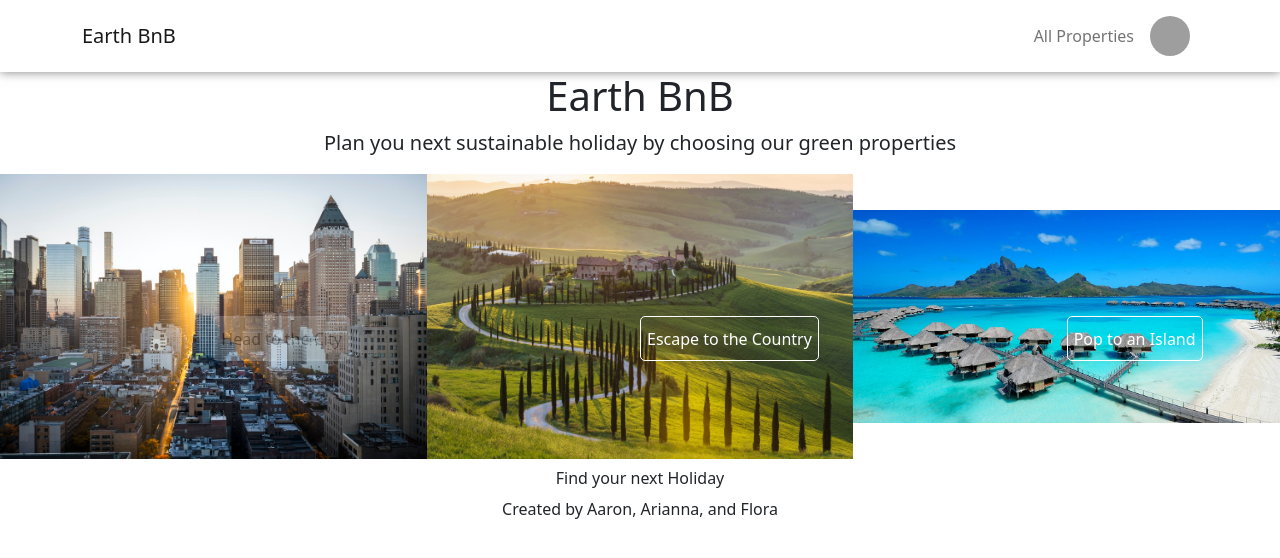
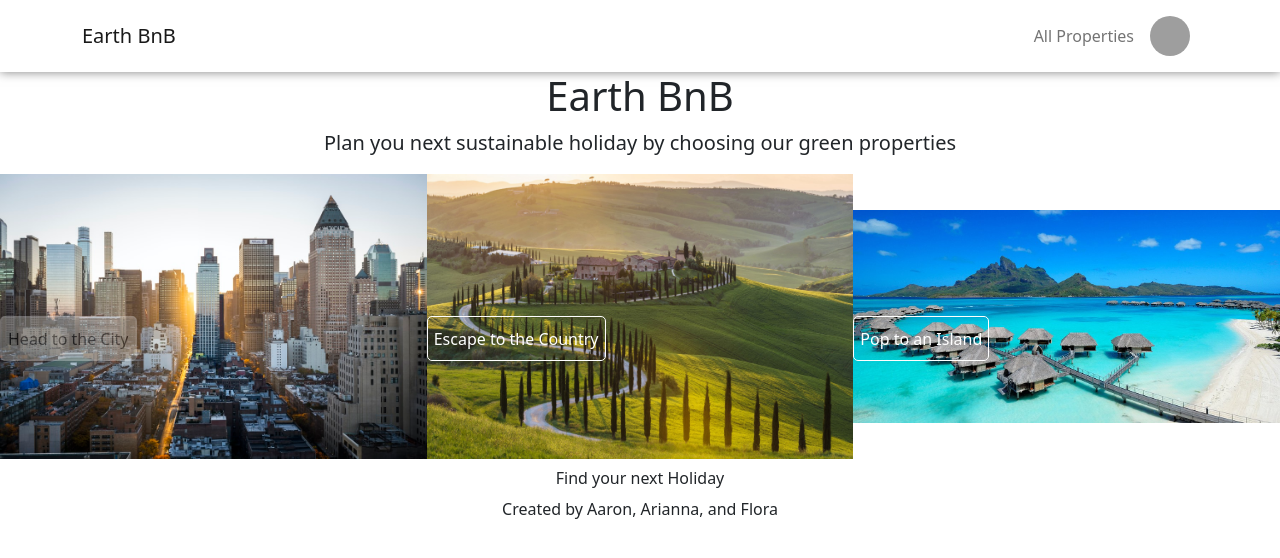
Before and after one commit to silverjana/SEI-project3-Earthbnb-frontend, a React (Create React App) app: page / in a window 1280 px wide. In both pictures the pointer is over the button "Head to the City". Shown: the top 558 px of the page. Built offline with nearby package versions, Linux system fonts and the light colour scheme; grey boxes are pictures that could not be loaded.

Commit message:
main css changes

```diff
--- a/src/styles/main.css
+++ b/src/styles/main.css
@@ -56,6 +56,7 @@
 
 .btn-homepage {
   border: none;
+  left: 0%;
   top: 50%;
   background: transparent;
   position: absolute;
@@ -68,7 +69,7 @@
 }
 
 .btn-homepage:hover {
-  opacity: 0.2;
+  opacity: 0.3;
   background-color: #e6e4da;
   color: black;
   border: solid 2px white;
--- a/src/styles/main.scss
+++ b/src/styles/main.scss
@@ -54,6 +54,7 @@
 
 .btn-homepage{
   border: none;
+  left: 0%;
   top: 50%;
   background: transparent;
   position: absolute;
@@ -65,7 +66,7 @@
   height: 45px;
 }
 .btn-homepage:hover {
-  opacity: 0.2;
+  opacity: 0.3;
   background-color: #e6e4da;
   color: black;
   border: solid 2px white ;
```
Also changed, not shown: 1 other file (tests, documents, lock files or other folders).
